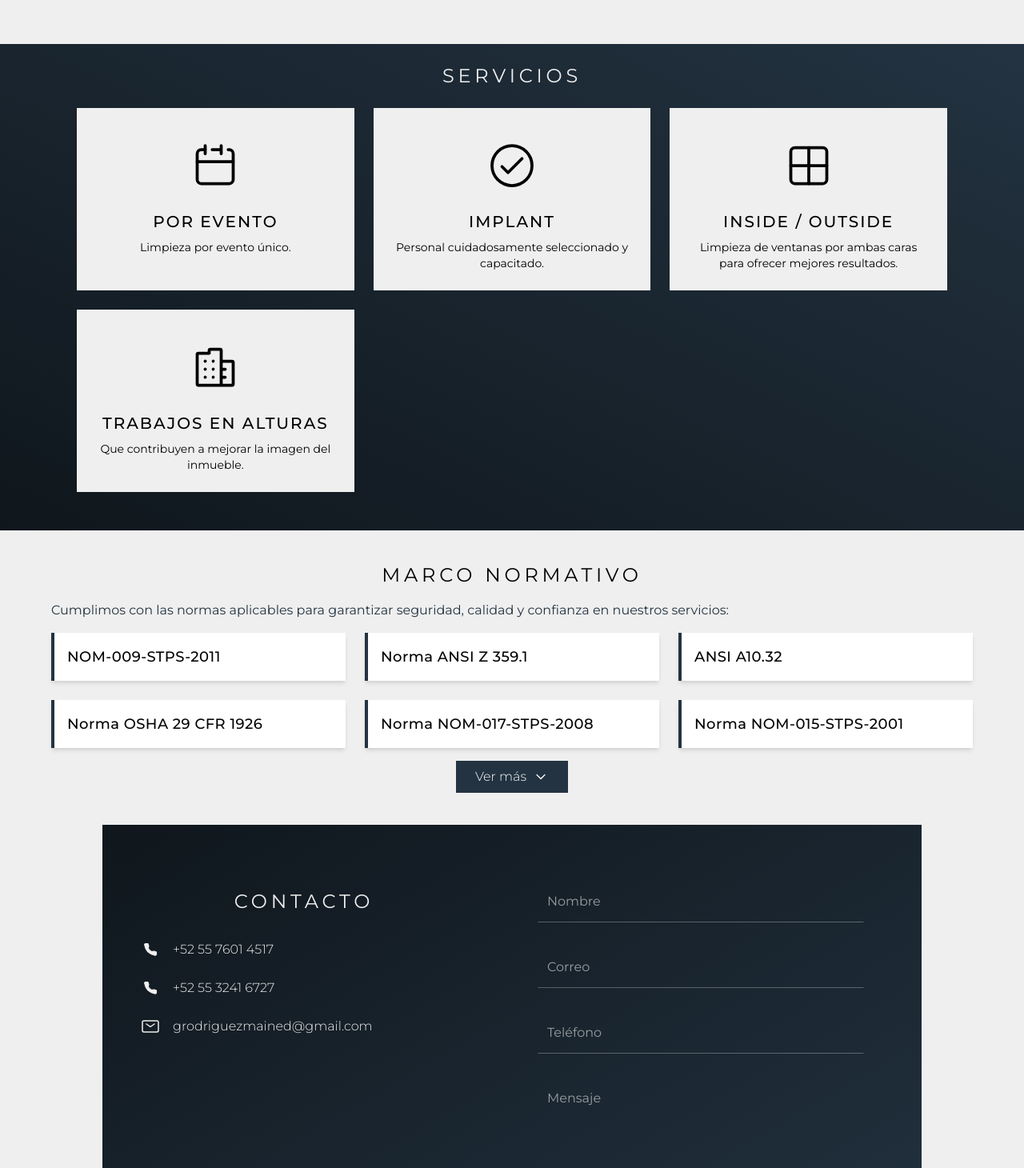
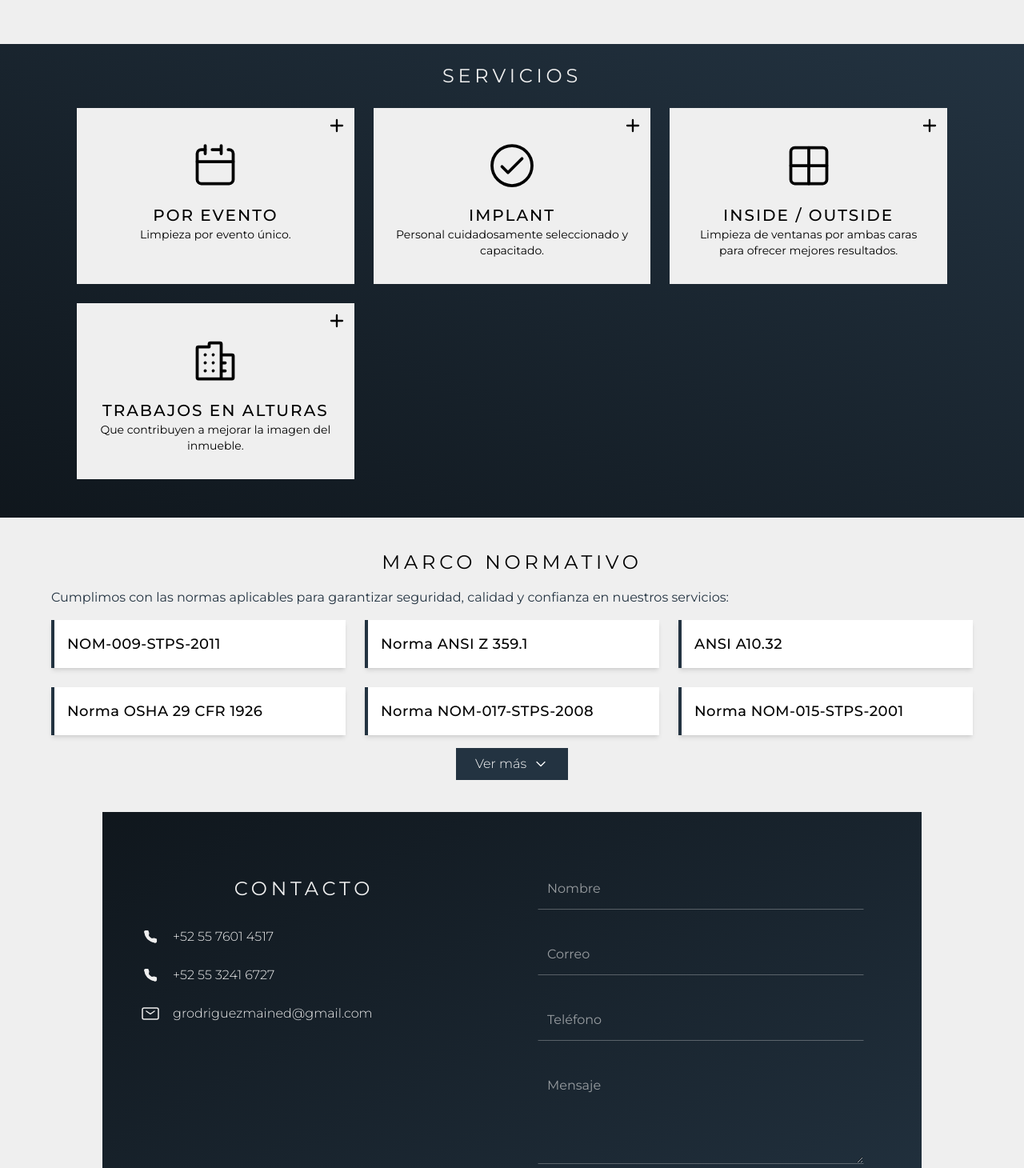
Before and after one commit to Alnn7Bf/Mained, a React (Vite) app: page / in a window 1280 px wide. Shown: the part 1220-2680 px from the top of the page at 80% size. Built offline with nearby package versions, Linux system fonts and the light colour scheme.

Commit message:
Se agregó un nuevo apartado para servicios

```diff
--- /dev/null
+++ b/src/components/ContactStatus.jsx
@@ -0,0 +1,31 @@
+import { CheckIcon } from "../components/Icons";
+
+function ContactStatus({ sendingDone }) {
+  return (
+    <>
+        <div className="flex flex-col bg-light/10 justify-center items-center text-center gap-6 flex-1 p-6">
+            {
+                !sendingDone? (
+                <>
+                    <h3 className="text-xl tracking-title text-light">ENVIANDO CORREO...</h3>
+                    <p className="text-light/80 max-w-sm">
+                    Por favor espere un momento.
+                    </p>
+                    <div className="w-8 h-8 border-4 border-light/40 border-t-light rounded-full animate-spin"></div>
+                </>
+                ) : (
+                <>
+                    <h3 className="text-xl tracking-title text-light">CORREO ENVIADO!</h3>
+                    <p className="text-light/80 max-w-sm">
+                    Gracias por escribirnos. Le responderemos lo más pronto posible.
+                    </p>
+                    <CheckIcon size={32}/>
+                </>
+                )
+            }
+        </div>
+    </>
+  );
+}
+
+export default ContactStatus;
--- a/src/components/Icons.jsx
+++ b/src/components/Icons.jsx
@@ -1,4 +1,4 @@
-export const IconMenu = ({size}) => {
+export const MenuIcon = ({size}) => {
     return <>
         <svg width={size} height={size} fill="none" stroke="currentColor" strokeLinecap="round" strokeLinejoin="round" strokeWidth="1.5" viewBox="0 0 24 24" xmlns="http://www.w3.org/2000/svg">
             <path d="M3.75 12h16.5"></path>
@@ -8,7 +8,7 @@ export const IconMenu = ({size}) => {
     </>
 };
 
-export const IconClose = ({size}) => {
+export const CloseIcon = ({size}) => {
     return  <>
         <svg width={size} height={size} fill="none" stroke="currentColor" strokeLinecap="round" strokeLinejoin="round" strokeWidth="1.5" viewBox="0 0 24 24" xmlns="http://www.w3.org/2000/svg">
             <path d="m18.75 5.25-13.5 13.5"></path>
@@ -61,7 +61,7 @@ export const Icon4 = ({size}) => {
     </>
 };
 
-export const NavArrowDown = ({size}) => {
+export const NavArrowDownIcon = ({size}) => {
     return  <>
         <svg width={size} height={size} fill="none" stroke="currentColor" strokeLinecap="round" strokeLinejoin="round" strokeWidth="1.5" viewBox="0 0 24 24" xmlns="http://www.w3.org/2000/svg">
         <path d="M6 9L12 15L18 9"></path>
@@ -69,7 +69,7 @@ export const NavArrowDown = ({size}) => {
     </>
 };
 
-export const NavArrowUp = ({size}) => {
+export const NavArrowUpIcon = ({size}) => {
     return  <>
         <svg width={size} height={size} fill="none" stroke="currentColor" strokeLinecap="round" strokeLinejoin="round" strokeWidth="1.5" viewBox="0 0 24 24" xmlns="http://www.w3.org/2000/svg">
             <path d="M6 15L12 9L18 15"></path>
@@ -77,7 +77,32 @@ export const NavArrowUp = ({size}) => {
     </>
 };
 
-export const Phone = ({size}) => {
+export const CheckIcon = ({size}) => {
+    return  <>
+        <svg width={size} height={size} fill="none" stroke="currentColor" strokeLinecap="round" strokeLinejoin="round" strokeWidth="2" viewBox="0 0 24 24" xmlns="http://www.w3.org/2000/svg">
+            <path d="M7 12.5L10 15.5L17 8.5"></path>
+            <path d="M12 22C17.5228 22 22 17.5228 22 12C22 6.47715 17.5228 2 12 2C6.47715 2 2 6.47715 2 12C2 17.5228 6.47715 22 12 22Z"></path>
+        </svg>
+    </>
+}
+
+export const PlusIcon = ({size}) => {
+    return  <>
+        <svg width={size} height={size} fill="none" stroke="currentColor" strokeLinecap="round" strokeLinejoin="round" strokeWidth="2" viewBox="0 0 24 24" xmlns="http://www.w3.org/2000/svg">
+            <path d="M6 12H12M18 12H12M12 12V6M12 12V18"></path>
+        </svg>
+    </>
+}
+
+export const MinusIcon = ({size}) => {
+    return  <>
+        <svg width={size} height={size} fill="none" stroke="currentColor" strokeLinecap="round" strokeLinejoin="round" strokeWidth="1.5" viewBox="0 0 24 24" xmlns="http://www.w3.org/2000/svg">
+            <path d="M6 12H18"></path>
+        </svg>
+    </>
+}
+
+export const PhoneIcon = ({size}) => {
     return  <>
         <svg width={size} height={size} fill="none" stroke="currentColor" strokeLinecap="round" strokeLinejoin="round" strokeWidth="1.5" viewBox="0 0 24 24" xmlns="http://www.w3.org/2000/svg">
             <path d="M18.1182 14.702L14 15.5C11.2183 14.1038 9.5 12.5 8.5 10L9.26995 5.8699L7.81452 2L4.0636 2C2.93605 2 2.04814 2.93178 2.21654 4.04668C2.63695 6.83 3.87653 11.8765 7.5 15.5C11.3052 19.3052 16.7857 20.9564 19.802 21.6127C20.9668 21.8662 22 20.9575 22 19.7655L22 16.1812L18.1182 14.702Z" fill="currentColor"></path>
@@ -85,7 +110,7 @@ export const Phone = ({size}) => {
     </>
 };
 
-export const Mail = ({size}) => {
+export const MailIcon = ({size}) => {
     return  <>
         <svg width={size * (4/3)} height={size * (4/3)} fill="none" stroke="currentColor" strokeLinecap="round" strokeLinejoin="round" strokeWidth="1.5" viewBox="0 0 24 24" xmlns="http://www.w3.org/2000/svg">
             <path d="M7 9L12 12.5L17 9"></path>
@@ -94,7 +119,7 @@ export const Mail = ({size}) => {
     </>
 };
 
-export const Facebook = ({size}) => {
+export const FacebookIcon = ({size}) => {
     return  <>
         <svg width={size} height={size} fill="none" stroke="currentColor" strokeLinecap="round" strokeLinejoin="round" strokeWidth="1.5" viewBox="0 0 24 24" xmlns="http://www.w3.org/2000/svg">
             <path d="M17 2H14C12.6739 2 11.4021 2.52678 10.4645 3.46447C9.52678 4.40215 9 5.67392 9 7V10H6V14H9V22H13V14H16L17 10H13V7C13 6.73478 13.1054 6.48043 13.2929 6.29289C13.4804 6.10536 13.7348 6 14 6H17V2Z"></path>
@@ -102,7 +127,7 @@ export const Facebook = ({size}) => {
     </>
 };
 
-export const Instagram = ({size}) => {
+export const InstagramIcon = ({size}) => {
     return  <>
         <svg width={size} height={size} fill="none" stroke="currentColor" strokeLinecap="round" strokeLinejoin="round" strokeWidth="1.5" viewBox="0 0 24 24" xmlns="http://www.w3.org/2000/svg">
             <path d="M12 16C14.2091 16 16 14.2091 16 12C16 9.79086 14.2091 8 12 8C9.79086 8 8 9.79086 8 12C8 14.2091 9.79086 16 12 16Z"></path>
@@ -112,7 +137,7 @@ export const Instagram = ({size}) => {
     </>
 };
 
-export const XTwitter = ({size}) => {
+export const XTwitterIcon = ({size}) => {
     return  <>
         <svg width={size} height={size} fill="none" stroke="currentColor" strokeLinecap="round" strokeLinejoin="round" strokeWidth="1.5" viewBox="0 0 24 24" xmlns="http://www.w3.org/2000/svg">
             <path d="M16.8198 20.7684L3.75317 3.96836C3.44664 3.57425 3.72749 3 4.22678 3H6.70655C6.8917 3 7.06649 3.08548 7.18016 3.23164L20.2468 20.0316C20.5534 20.4258 20.2725 21 19.7732 21H17.2935C17.1083 21 16.9335 20.9145 16.8198 20.7684Z"></path>
@@ -121,7 +146,7 @@ export const XTwitter = ({size}) => {
     </>
 };
 
-export const LinkedIn = ({size}) => {
+export const LinkedInIcon = ({size}) => {
     return  <>
         <svg width={size} height={size} fill="none" stroke="currentColor" strokeLinecap="round" strokeLinejoin="round" strokeWidth="1.5" viewBox="0 0 24 24" xmlns="http://www.w3.org/2000/svg">
             <path d="M15.15 8.398a5.83 5.83 0 0 0-5.85 5.82v5.88a.9.9 0 0 0 .9.9h2.1a.9.9 0 0 0 .9-.9v-5.88a1.941 1.941 0 0 1 2.15-1.93 2 2 0 0 1 1.75 2v5.81a.9.9 0 0 0 .9.9h2.1a.9.9 0 0 0 .9-.9v-5.88a5.828 5.828 0 0 0-5.85-5.82Z"></path>
@@ -130,12 +155,3 @@ export const LinkedIn = ({size}) => {
         </svg>
     </>
 };
-
-export const Check = ({size}) => {
-    return  <>
-        <svg width={size} height={size} fill="none" stroke="currentColor" strokeLinecap="round" strokeLinejoin="round" strokeWidth="1.5" viewBox="0 0 24 24" xmlns="http://www.w3.org/2000/svg">
-            <path d="M7 12.5L10 15.5L17 8.5"></path>
-            <path d="M12 22C17.5228 22 22 17.5228 22 12C22 6.47715 17.5228 2 12 2C6.47715 2 2 6.47715 2 12C2 17.5228 6.47715 22 12 22Z"></path>
-        </svg>
-    </>
-}
--- a/src/components/Navbar.jsx
+++ b/src/components/Navbar.jsx
@@ -1,5 +1,5 @@
 import { useState, useEffect } from 'react'
-import {IconMenu, IconClose} from './Icons'
+import {MenuIcon, CloseIcon} from './Icons'
 
 const LinkItem = ({text, onClick}) => {
   return (
@@ -42,7 +42,7 @@ function Navbar() {
   return (
     <nav className={`z-20 flex fixed w-dvw ${isOpen? 'bg-light/80' : 'bg-light/50'} md:bg-light/50 justify-center flex-col md:flex-row backdrop-blur-xs text-black transition-all duration-500 shadow-sm`} id="menu">
       <label className="cursor-pointer md:hidden m-2" onClick={toggleMenu}>
-        {isOpen? <IconClose size={36}/> : <IconMenu size={36}/>}
+        {isOpen? <CloseIcon size={36}/> : <MenuIcon size={36}/>}
       </label>
       <div className={`flex flex-col md:flex-row w-full justify-center items-center overflow-hidden ${isOpen? 'h-96' : 'h-0'} md:h-auto transition-all duration-500`} id="menu-toggle">
           <LinkItem text={'INICIO'} onClick={() => linkFunction('start')}/>
--- a/src/components/ServiceCard.jsx
+++ b/src/components/ServiceCard.jsx
@@ -1,37 +1,25 @@
-import { useEffect, useRef, useState } from "react";
+import useWaveAnimation from "../hooks/useWaveAnimation"
+import { PlusIcon, MinusIcon } from "./Icons";
 
-
-function ServiceCard({ image, icon, title, description, position}) {
+function ServiceCard({ image, icon, title, description, position, isOpen, handleClick}) {
   const Icon = icon;
-  const [bgPosition, setBgPosition] = useState(position);
-  const frameRef = useRef(null);
-  const startRef = useRef(null);
-  const phaseRef = useRef(Math.random() * Math.PI * 2);
-
-  useEffect(() => {
-    const amplitude = 4;
-    const speed = 0.001;
-
-    const animate = (time) => {
-      if(!startRef.current) startRef.current = time;
-
-      const elapsed = time - startRef.current;
-      const offset = Math.sin(elapsed * speed + phaseRef.current) * amplitude;
-
-      setBgPosition(position + offset);
-
-      frameRef.current = requestAnimationFrame(animate);
-    };
-
-    frameRef.current = requestAnimationFrame(animate);
-
-    return () => cancelAnimationFrame(frameRef.current);
-  }, [position]);
+  const bgPosition = useWaveAnimation(position);
 
   return (
-    <div className="relative overflow-hidden rounded-global cursor-pointer">
+    <>
+      <div className="relative overflow-hidden rounded-global cursor-pointer" onClick={handleClick}>
         <div className="absolute inset-0 bg-cover transition-opacity duration-300" style={{ backgroundImage: `url(${image})`, backgroundPosition: `0% ${bgPosition}%` }}></div>
-      <div className="relative h-full flex flex-col gap-2 p-6 items-center bg-black/60 md:bg-light md:hover:bg-black/40 text-light md:text-black hover:text-light transition-colors duration-300">
+        <div className={`relative h-full flex flex-col gap-2 items-center bg-black/40 ${isOpen? 'md:bg-black/40 md:text-light' : 'md:bg-light md:text-black'} md:hover:bg-black/40 text-light md:text-black hover:text-light transition-colors duration-300`}>
+          <div className="absolute top-0 right-0 p-2">
+            {
+              isOpen? (
+                <MinusIcon size={28}/>
+              ) : (
+                <PlusIcon size={28}/>
+              )
+            }
+          </div>
+          <div className={`flex flex-col p-6 ${isOpen? 'pb-0' : ''} justify-center items-center transition-all duration-300 ease-in`}>
             <div className="flex h-24 w-24 justify-center items-center">
               <Icon size={60} />
             </div>
@@ -40,7 +28,14 @@ function ServiceCard({ image, icon, title, description, position}) {
             </h3>
             <p className="text-sm text-inherit/60 text-center">{description}</p>
           </div>
+          <div className={`overflow-hidden transition-all duration-300 ease-in ${isOpen? "max-h-60 md:max-h-40 opacity-100" : "max-h-0 opacity-0"}`}>
+            <div className="p-5 text-sm text-inherit/80">
+              <p className="">Lorem, ipsum dolor sit amet consectetur adipisicing elit. Pariatur delectus itaque placeat eveniet, id tenetur ipsum similique esse dignissimos, rerum asperiores quod ratione provident quaerat excepturi beatae sequi cum velit.</p>
             </div>
+          </div>
+        </div>
+      </div>
+    </>
   );
 }
 
--- /dev/null
+++ b/src/hooks/useWaveAnimation.js
@@ -0,0 +1,32 @@
+import { useEffect, useRef, useState } from "react";
+
+function useWaveAnimation(position) {
+    const [bgPosition, setBgPosition] = useState(position);
+    const frameRef = useRef(null);
+    const startRef = useRef(null);
+    const phaseRef = useRef(Math.random() * Math.PI * 2);
+
+    useEffect(() => {
+        const amplitude = 4;
+        const speed = 0.001;
+
+        const animate = (time) => {
+            if(!startRef.current) startRef.current = time;
+
+            const elapsed = time - startRef.current;
+            const offset = Math.sin(elapsed * speed + phaseRef.current) * amplitude;
+
+            setBgPosition(position + offset);
+
+            frameRef.current = requestAnimationFrame(animate);
+        };
+
+        frameRef.current = requestAnimationFrame(animate);
+
+        return () => cancelAnimationFrame(frameRef.current);
+    }, [position]);
+
+    return bgPosition;
+}
+
+export default useWaveAnimation
--- a/src/sections/Contact.jsx
+++ b/src/sections/Contact.jsx
@@ -1,5 +1,17 @@
 import { useState } from "react"
-import { Phone , Mail, Facebook, Instagram, XTwitter, LinkedIn, Check} from "../components/Icons"
+import { PhoneIcon , MailIcon, FacebookIcon, InstagramIcon, XTwitterIcon, LinkedInIcon} from "../components/Icons"
+import ContactStatus from "../components/ContactStatus";
+
+const FloatingInput = ({type, name, text}) => {
+  return (
+    <>
+      <div className="relative">
+        <input type={type} name={name} className="peer block w-full border border-transparent border-b-light/30 p-3 rounded-global outline-none" id={name} placeholder=" " autoComplete="off" required/>
+        <label htmlFor={name} className="absolute cursor-text text-light/60 peer-focus:text-light left-3 top-3 peer-focus:-top-6 peer-focus:left-1 peer-focus:text-sm peer-not-placeholder-shown:-top-6 peer-not-placeholder-shown:left-1 peer-not-placeholder-shown:text-sm transition-all duration-300">{text}</label>
+      </div>
+    </>
+  )
+}
 
 function Contact() {
   const [formSubmitted, setFormSubmitted] = useState(false);
@@ -40,15 +52,15 @@ function Contact() {
             <h2 className='text-2xl text-center tracking-title text-light'>CONTACTO</h2>
             <div className="grid grid-cols-[auto_1fr] gap-y-6 gap-x-4">
               <div className="flex items-center justify-center">
-                <Phone size={18}/>
+                <PhoneIcon size={18}/>
               </div>
               <p className="font-light cursor-text">+52 55 7601 4517</p>
               <div className="flex items-center justify-center">
-                <Phone size={18}/>
+                <PhoneIcon size={18}/>
               </div>
               <p className="font-light cursor-text">+52 55 3241 6727</p>
               <div className="flex items-center justify-center">
-                <Mail size={18}/>
+                <MailIcon size={18}/>
               </div>
               <p className="font-light cursor-text break-all">grodriguezmained@gmail.com</p>
             </div>
@@ -69,42 +81,13 @@ function Contact() {
           </div>
           {
             formSubmitted? (
-              <div className="flex flex-col bg-light/10 justify-center items-center text-center gap-6 flex-1 p-6">
-                {
-                  !sendingDone? (
-                    <>
-                      <h3 className="text-xl tracking-title text-light">ENVIANDO CORREO...</h3>
-                      <p className="text-light/80 max-w-sm">
-                        Por favor espere un momento.
-                      </p>
-                      <div className="w-8 h-8 border-4 border-light/40 border-t-light rounded-full animate-spin"></div>
-                    </>
-                  ) : (
-                    <>
-                      <h3 className="text-xl tracking-title text-light">CORREO ENVIADO!</h3>
-                      <p className="text-light/80 max-w-sm">
-                        Gracias por escribirnos. Le responderemos lo más pronto posible.
-                      </p>
-                      <Check size={32}/>
-                    </>
-                  )
-                }
-              </div>
+              <ContactStatus sendingDone={sendingDone}/>
             ) : (
               <form onSubmit={handleSubmit} className="flex flex-col gap-8 flex-1 p-0 md:p-6">
                 <input type="text" name="_gotcha" className="hidden"/>
-                <div className="relative">
-                  <input type="text" name="name" className="peer block w-full border border-transparent border-b-light/30 p-3 rounded-global outline-none" id="name" placeholder=" " autoComplete="off" required/>
-                  <label htmlFor="name" className="absolute cursor-text text-light/60 peer-focus:text-light left-3 top-3 peer-focus:-top-6 peer-focus:left-1 peer-focus:text-sm peer-not-placeholder-shown:-top-6 peer-not-placeholder-shown:left-1 peer-not-placeholder-shown:text-sm transition-all duration-300">Nombre</label>
-                </div>
-                <div className="relative">
-                  <input type="email" name="email" className="peer block w-full border border-transparent border-b-light/30 p-3 rounded-global outline-none" id="email" placeholder=" " autoComplete="off" required/>
-                  <label htmlFor="email" className="absolute cursor-text text-light/60 peer-focus:text-light left-3 top-3 peer-focus:-top-6 peer-focus:left-1 peer-focus:text-sm peer-not-placeholder-shown:-top-6 peer-not-placeholder-shown:left-1 peer-not-placeholder-shown:text-sm transition-all duration-300">Correo</label>
-                </div>
-                <div className="relative">
-                  <input type="tel" name="phone" className="peer block w-full border border-transparent border-b-light/30 p-3 rounded-global outline-none" id="phone" inputMode="numeric" placeholder=" " autoComplete="off" required/>
-                  <label htmlFor="phone" className="absolute cursor-text text-light/60 peer-focus:text-light left-3 top-3 peer-focus:-top-6 peer-focus:left-1 peer-focus:text-sm peer-not-placeholder-shown:-top-6 peer-not-placeholder-shown:left-1 peer-not-placeholder-shown:text-sm transition-all duration-300">Teléfono</label>
-                </div>
+                <FloatingInput type={"text"} name={"name"} text={"Nombre"}/>
+                <FloatingInput type={"email"} name={"email"} text={"Correo"}/>
+                <FloatingInput type={"tel"} name={"phone"} text={"Teléfono"}/>
                 <div className="relative">
                   <textarea name="message" rows="4" className="peer block w-full border border-transparent border-b-light/30 p-3 rounded-global outline-none" id="message" placeholder=" " required></textarea>
                   <label htmlFor="message" className="absolute cursor-text text-light/60 peer-focus:text-light left-3 top-3 peer-focus:-top-6 peer-focus:left-1 peer-focus:text-sm peer-not-placeholder-shown:-top-6 peer-not-placeholder-shown:left-1 peer-not-placeholder-shown:text-sm transition-all duration-300">Mensaje</label>
--- a/src/sections/Norms.jsx
+++ b/src/sections/Norms.jsx
@@ -1,5 +1,5 @@
 import { useState } from "react";
-import {NavArrowDown, NavArrowUp} from "../components/Icons"
+import {NavArrowDownIcon, NavArrowUpIcon} from "../components/Icons"
 import useScreenWidth from "../hooks/useScreenWidth"
 
 const normas = [
@@ -112,7 +112,7 @@ function Norms() {
           </ul>
           <button className="flex flex-row gap-2 items-center bg-primary text-white font-light mx-auto py-2 px-6 rounded-global hover:bg-primary/90" onClick={() => {setIsOpen(!isOpen)}}>
             Ver {isOpen? 'menos' : 'más'}
-            {isOpen? <NavArrowUp size={20}/> : <NavArrowDown size={20}/>}
+            {isOpen? <NavArrowUpIcon size={20}/> : <NavArrowDownIcon size={20}/>}
           </button>
         </div>
       </section>
--- a/src/sections/Services.jsx
+++ b/src/sections/Services.jsx
@@ -4,8 +4,8 @@ import img1 from '../assets/img1.jpg'
 import img2 from '../assets/img2.jpg'
 import img3 from '../assets/img3.jpg'
 import img4 from '../assets/img4.jpg'
+import { useState } from 'react'
 
-function Services() {
 const services = [
   {
     image: img1,
@@ -34,6 +34,12 @@ function Services() {
   }
 ]
 
+function Services() {
+  const [index, setIndex] = useState(null);
+  const handleClick = (i) => {
+    setIndex(prev => (prev === i ? null : i));
+    console.log(i);
+  };
 
   return (
     <>
@@ -42,8 +48,8 @@ function Services() {
           <h2 className='text-2xl text-center tracking-title m-6 text-light'>SERVICIOS</h2>
           <div className='grid grid-cols-1 sm:grid-cols-2 lg:grid-cols-3 gap-6'>
             {
-              services.map(({image, icon, title, description, position}, index) => (
-                <ServiceCard key={index} image={image} icon={icon} title={title} description={description} position={position}/>
+              services.map(({image, icon, title, description, position}, i) => (
+                <ServiceCard key={i} image={image} icon={icon} title={title} description={description} position={position} isOpen={index == i} handleClick={() => handleClick(i)}/>
               ))
             }
           </div>
```
Lines whose indentation alone changed are shown as unchanged.
